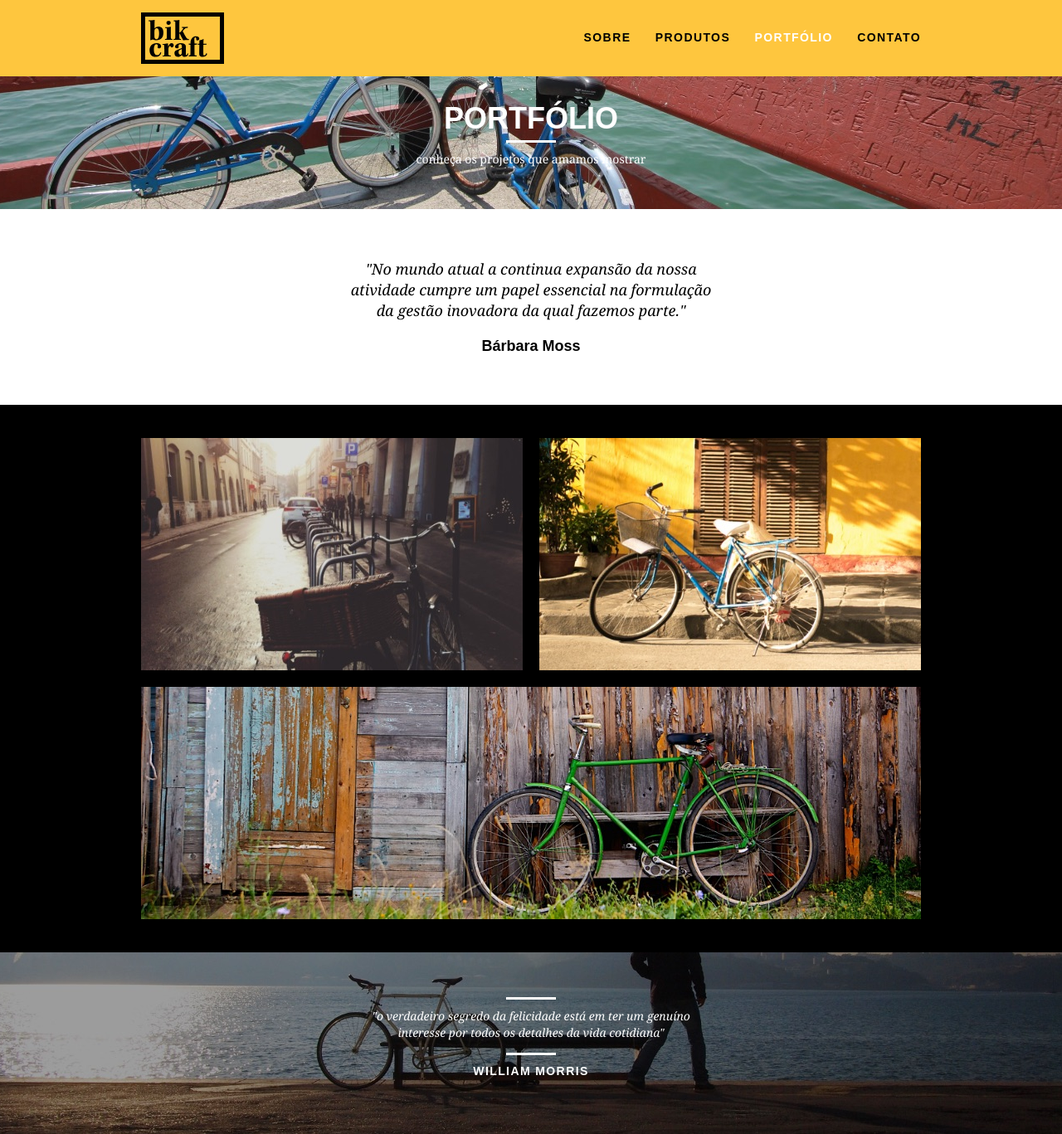
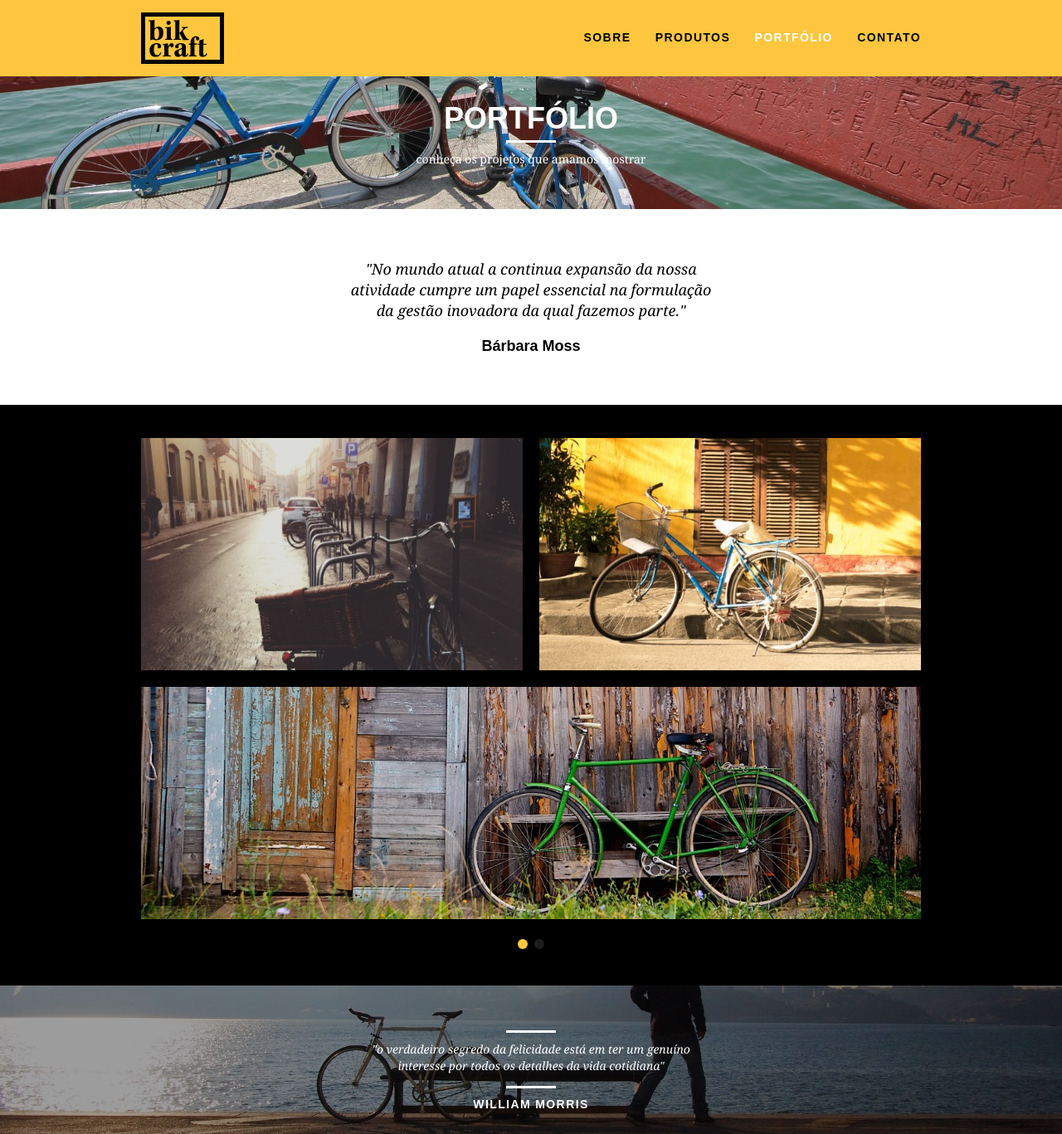
Before and after one commit to HiagoW/Bikcraft, a PHP site: page /portfolio.html in a window 1280 px wide. Shown: the top 1367 px of the page at 83% size. Run offline with PHP 8.4, Linux system fonts and the light colour scheme.

Commit message:
Animações

```diff
--- a/css/style.css
+++ b/css/style.css
@@ -384,3 +384,56 @@ img{
   background: #fec63e;
   padding: 20px 0;
 }
+
+/* Javascript */
+.js [data-slide] {
+  position: relative;
+}
+.js [data-slide] > * {
+  position: absolute;
+  top: 0px;
+  opacity: 0;
+}
+.js [data-slide] > .active {
+  position: relative;
+  opacity: 1;
+  transition: opacity 500ms;
+  z-index: 1;
+}
+
+.js [data-slide-nav]{
+  display: block;
+  text-align: center;
+  margin-top: 20px;
+}
+
+.js [data-slide-nav] button{
+  display: inline-block;
+  width: 12px;
+  height: 12px;
+  margin: 4px;
+  border: none;
+  padding: 0px;
+  border-radius: 6px;
+  text-indent: -99px;
+  overflow: hidden;
+  background: #1d1d1d;
+}
+
+.js [data-slide-nav] button.active{
+  background: #fec63e;
+}
+
+.js [data-anime] {
+  opacity: 0;
+}
+
+.js .fadeInDown{
+  transform: translate3d(0, -20px, 0);
+}
+
+.js .anime {
+  opacity: 1;
+  transform: none;
+  transition: opacity 800ms, transform 800ms;
+}
--- /dev/null
+++ b/js/script.js
@@ -0,0 +1,16 @@
+if (window.SimpleSlide) {
+  new SimpleSlide({
+    slide: "quote",
+    time: 5000
+  });
+
+  new SimpleSlide({
+    slide: "portfolio",
+    time: 5000,
+    nav: true
+  });
+}
+
+if (window.SimpleAnime) {
+  new SimpleAnime();
+}
--- /dev/null
+++ b/js/simple-anime.js
@@ -0,0 +1 @@
+window.SimpleAnime=class{constructor(){this.items=document.querySelectorAll("[data-anime]"),this.init()}animateItems(){this.items.forEach(t=>{const e=Number(t.getAttribute("data-anime"));isNaN(e)||setTimeout(()=>{t.classList.add("anime")},e)})}handleVisibility(){void 0!==document.visibilityState?"visible"===document.visibilityState&&this.animateItems():this.animateItems()}init(){this.handleVisibility=this.handleVisibility.bind(this),this.handleVisibility(),document.addEventListener("visibilitychange",this.handleVisibility)}}
--- a/portfolio.html
+++ b/portfolio.html
@@ -10,6 +10,7 @@
   <link rel="stylesheet" href="css/style.css">
   <link rel="stylesheet" href="css/portfolio.css">
   <link rel="stylesheet" href="css/responsivo.css">
+  <script>document.documentElement.classList.add("js");</script>
 </head>
 
 <body>
@@ -31,25 +32,42 @@
 
   <section class="introducao-interna interna_portfolio">
     <div class="container">
-      <h1>Portfólio</h1>
-      <p>conheça os projetos que amamos mostrar</p>
+      <h1 data-anime="400" class="fadeInDown">Portfólio</h1>
+      <p data-anime="800" class="fadeInDown">conheça os projetos que amamos mostrar</p>
     </div>
   </section>
 
-  <section class="container">
+  <section class="container fadeInDown" data-anime="1200" data-slide="quote">
     <blockquote class="quote_clientes">
       <p>"No mundo atual a continua expansão da nossa
         atividade cumpre um papel essencial na formulação da
         gestão inovadora da qual fazemos parte."</p>
       <cite>Bárbara Moss</cite>
     </blockquote>
+    <blockquote class="quote_clientes">
+      <p>"No mundo atual a continua expansão da nossa
+        atividade cumpre um papel essencial na formulação da
+        gestão inovadora da qual fazemos parte."</p>
+      <cite>Bárbara Moss 2</cite>
+    </blockquote>
+    <blockquote class="quote_clientes">
+      <p>"No mundo atual a continua expansão da nossa
+        atividade cumpre um papel essencial na formulação da
+        gestão inovadora da qual fazemos parte."</p>
+      <cite>Bárbara Moss 3</cite>
+    </blockquote>
   </section>
 
   <section class="portfolio">
-    <div class="container">
+    <div class="container" data-slide="portfolio">
       <ul class="portfolio_lista">
         <li class="grid-8"><img src="img/portfolio/retro.jpg" alt="Bicicleta Retro"></li>
         <li class="grid-8"><img src="img/portfolio/passeio.jpg" alt="Bicicleta Passeio"></li>
+        <li class="grid-16"><img src="img/portfolio/esporte.jpg" alt="Bicicleta Esporte"></li>
+      </ul>
+      <ul class="portfolio_lista">
+        <li class="grid-8"><img src="img/portfolio/passeio.jpg" alt="Bicicleta Passeio"></li>
+        <li class="grid-8"><img src="img/portfolio/retro.jpg" alt="Bicicleta Retro"></li>
         <li class="grid-16"><img src="img/portfolio/esporte.jpg" alt="Bicicleta Esporte"></li>
       </ul>
     </div>
@@ -116,6 +134,11 @@
       </div>
     </div>
   </footer>
+
+  <script src="./js/simple-anime.js"></script>
+  <script src="./js/simple-slide.js"></script>
+  <script src="./js/script.js"></script>
+
 </body>
 
 </html>
```
Also changed, not shown: contato.html (+7 -3 lines), index.html (+8 -4 lines), js/simple-slide.js (added, +1 -0 lines), produtos.html (+7 -3 lines), sobre.html (+7 -3 lines).
